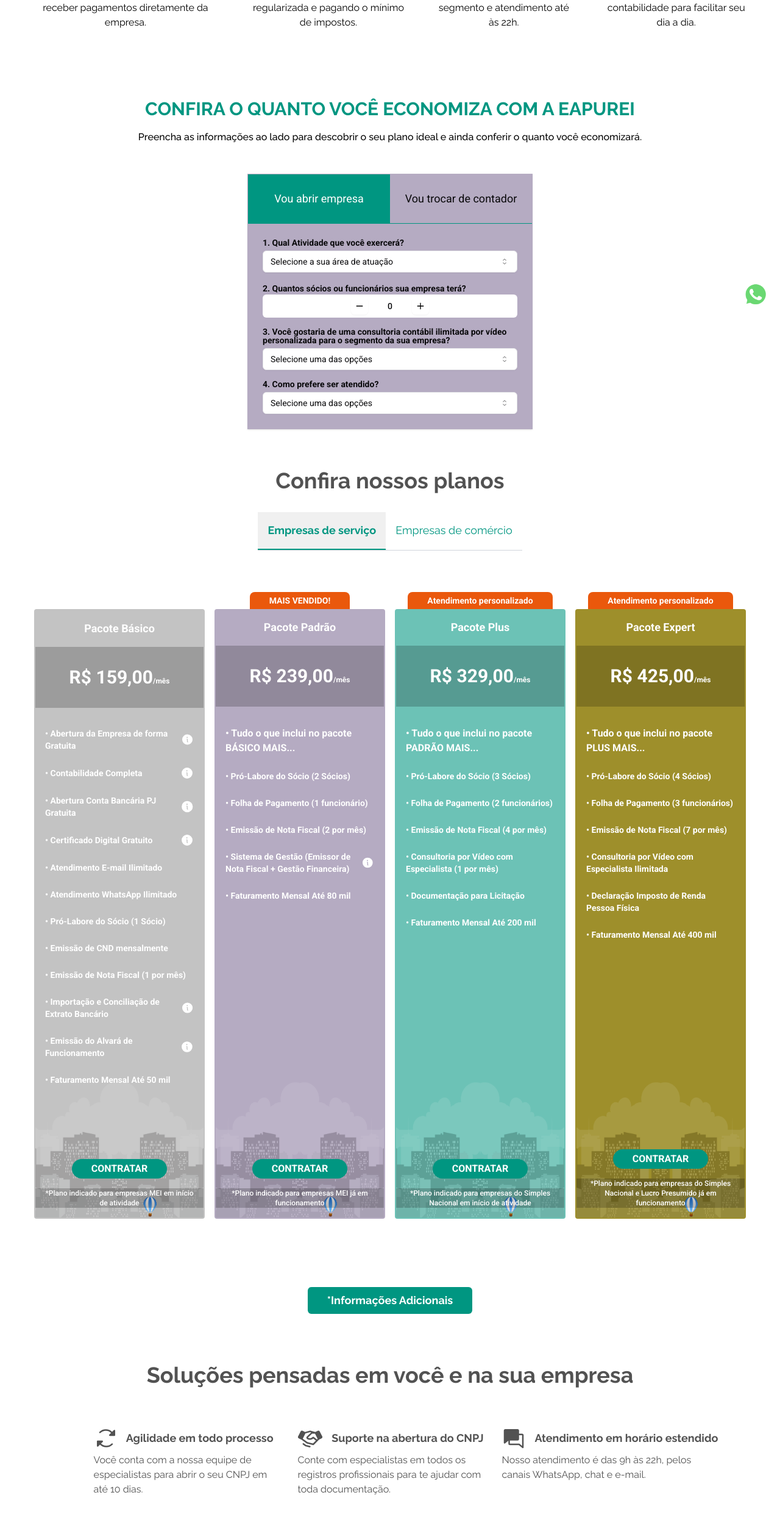
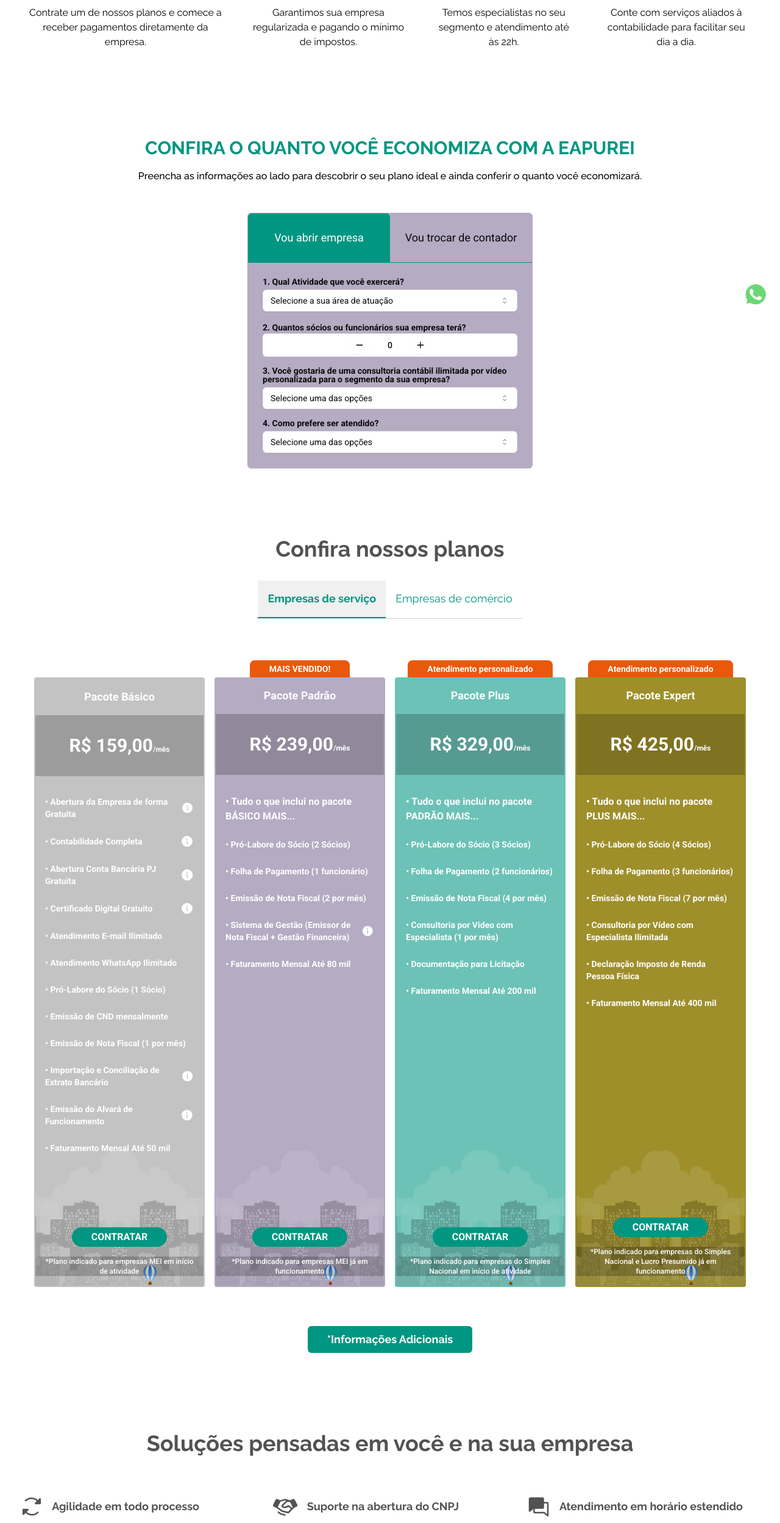
Before and after one commit to eApurei/eapurei-front, a Next.js app: page /planos in a window 1280 px wide. Shown: the part 265-2763 px from the top of the page at 61% size. Built offline with nearby package versions, Linux system fonts and the light colour scheme.

Commit message:
feat: Adjusting spaces and organizing elements on the plans page, finalizing the structure of the SolutionsDesignedForYou session, modernizing elements

```diff
--- a/src/app/planos/components/AdditionalInformation.tsx
+++ b/src/app/planos/components/AdditionalInformation.tsx
@@ -5,7 +5,7 @@
 
 export default function AdditionalInformation() {
   return (
-    <main className="flex flex-col items-center justify-center gap-6 px-8 py-4 dark:bg-grey-100">
+    <main className="flex flex-col items-center justify-center gap-6 px-8 pb-4 dark:bg-grey-100">
       <Dialog>
         <DialogTrigger asChild>
           <div className="cursor-pointer select-none rounded-md bg-primary-100 px-8 py-2 text-lg font-bold text-white duration-300 hover:scale-105 hover:opacity-80">
--- a/src/app/planos/components/FAQ.tsx
+++ b/src/app/planos/components/FAQ.tsx
@@ -63,7 +63,7 @@
 
 export default function FAQ() {
   return (
-    <main className="flex flex-col items-center justify-center gap-6 px-8 pb-8 pt-4 dark:bg-grey-100">
+    <main className="flex flex-col items-center justify-center gap-6 px-8 py-20 dark:bg-grey-100">
       <h1 className="text-4xl font-bold text-grey-100 dark:text-white">
         Perguntas Frequentes
       </h1>
--- a/src/app/planos/components/Hero.tsx
+++ b/src/app/planos/components/Hero.tsx
@@ -33,7 +33,7 @@
 
 export default function Hero() {
   return (
-    <main className="flex w-full flex-col items-center justify-center px-8 py-12 dark:bg-grey-100 lg_2:px-2">
+    <main className="flex w-full flex-col items-center justify-center px-8 pb-12 pt-20 dark:bg-grey-100 lg_2:px-2">
       <h1 className="text-3xl font-bold dark:text-white">
         Confira alguns dos nossos benefícios:
       </h1>
@@ -54,7 +54,7 @@
         </ul>
       </div>
 
-      <div className="mt-12 flex flex-col items-center justify-center gap-4 px-4 pt-8">
+      <div className="mt-28 flex flex-col items-center justify-center gap-4 px-4">
         <h1 className="text-3xl font-bold uppercase text-primary-100">
           Confira o quanto você economiza com a eApurei
         </h1>
--- a/src/app/planos/components/PlansSelect.tsx
+++ b/src/app/planos/components/PlansSelect.tsx
@@ -137,21 +137,21 @@
   const handleTabClick = (tab: string) => setActiveTab(tab)
 
   return (
-    <div className="flex w-full items-start justify-center gap-16 pb-8 dark:bg-grey-100">
+    <div className="flex w-full items-start justify-center gap-16 pb-20 dark:bg-grey-100">
       <Card
-        className={`w-[468px] ${roboto.className} rounded-none border-secondary-50 bg-secondary-50`}
+        className={`w-[468px] ${roboto.className} rounded-md border-secondary-50 bg-secondary-50`}
       >
         <CardHeader>
           <ul className="mb-6 flex w-full select-none items-center justify-between border-b border-b-primary-100">
             <li
               onClick={() => handleTabClick('Vou abrir empresa')}
-              className={`${activeTab === 'Vou abrir empresa' && 'bg-primary-100 text-white'} flex h-20 w-1/2 cursor-pointer items-center justify-center px-6 text-center text-lg duration-300 hover:opacity-70`}
+              className={`${activeTab === 'Vou abrir empresa' && 'bg-primary-100 text-white'} flex h-20 w-1/2 cursor-pointer items-center justify-center rounded-t-md px-6 text-center text-lg duration-300 hover:bg-primary-100 hover:text-white`}
             >
               Vou abrir empresa
             </li>
             <li
               onClick={() => handleTabClick('Vou trocar de contador')}
-              className={`${activeTab === 'Vou trocar de contador' && 'bg-primary-100 text-white'} flex h-20 w-1/2 cursor-pointer items-center justify-center px-6 text-center text-lg duration-300 hover:opacity-70`}
+              className={`${activeTab === 'Vou trocar de contador' && 'bg-primary-100 text-white'} flex h-20 w-1/2 cursor-pointer items-center justify-center rounded-t-md px-6 text-center text-lg duration-300 hover:bg-primary-100 hover:text-white`}
             >
               Vou trocar de contador
             </li>
@@ -276,7 +276,7 @@
 
       <div className="hidden w-[420px] flex-col items-center justify-center gap-8">
         <section
-          className={`w-[420px] ${roboto.className} flex flex-col items-center justify-center rounded-none border-primary-25 bg-primary-25 px-4 py-6`}
+          className={`w-[420px] ${roboto.className} flex flex-col items-center justify-center rounded-md border-primary-25 bg-primary-25 px-4 py-6`}
         >
           <h1 className="text-xl">Indicamos o Pacote</h1>
 
@@ -328,7 +328,7 @@
 
       <div className="hidden w-[420px] flex-col items-center justify-center gap-8">
         <section
-          className={`w-[420px] ${roboto.className} flex flex-col items-center justify-center rounded-none border-primary-25 bg-primary-25 px-4 py-6`}
+          className={`w-[420px] ${roboto.className} flex flex-col items-center justify-center rounded-md border-primary-25 bg-primary-25 px-4 py-6`}
         >
           <h1 className="text-xl">Indicamos o Pacote</h1>
 
--- a/src/app/planos/components/SolutionsDesignedForYou.tsx
+++ b/src/app/planos/components/SolutionsDesignedForYou.tsx
@@ -7,15 +7,16 @@
   Headset,
   ListChecks,
 } from '@phosphor-icons/react'
+import Image from 'next/image'
 
 export default function SolutionsDesignedForYou() {
   return (
-    <main className="flex w-full flex-col items-center justify-center gap-8 px-8 py-16 dark:bg-grey-100">
+    <main className="flex w-full flex-col items-center justify-center gap-8 px-8 py-28 dark:bg-grey-100">
       <h1 className="text-4xl font-bold text-grey-100 dark:text-white lg_1:text-3xl">
         Soluções pensadas em você e na sua empresa
       </h1>
 
-      <section className="grid w-[80%] grid-cols-3 grid-rows-2 flex-wrap items-start justify-start gap-8 py-8">
+      <section className="relative grid w-full grid-cols-3 grid-rows-2 flex-wrap items-start justify-start gap-8 py-8">
         <div className="flex w-[295px] flex-col items-center justify-center gap-1 text-grey-100 dark:text-white">
           <div className="flex w-full items-center justify-between gap-2">
             <ArrowsClockwise size={40} weight="fill" />
@@ -72,6 +73,14 @@
             dia da gestão da sua empresa, no plano Experts
           </span>
         </div>
+
+        <Image
+          src={'/woman.png'}
+          alt="Woman Image"
+          width={809}
+          height={750}
+          className="absolute -bottom-4 right-24 w-64"
+        />
       </section>
     </main>
   )
--- a/src/components/organisms/Plans.tsx
+++ b/src/components/organisms/Plans.tsx
@@ -23,7 +23,7 @@
   }
 
   return (
-    <main className="flex w-full flex-col items-center justify-center gap-8 bg-white p-8 dark:bg-grey-100">
+    <main className="flex w-full flex-col items-center justify-center gap-8 bg-white px-8 pt-8 dark:bg-grey-100">
       <h1 className="text-4xl font-bold text-grey-100 dark:text-white lg_1:text-3xl">
         Confira nossos planos
       </h1>
```
Also changed, not shown: public/woman.png (added).
